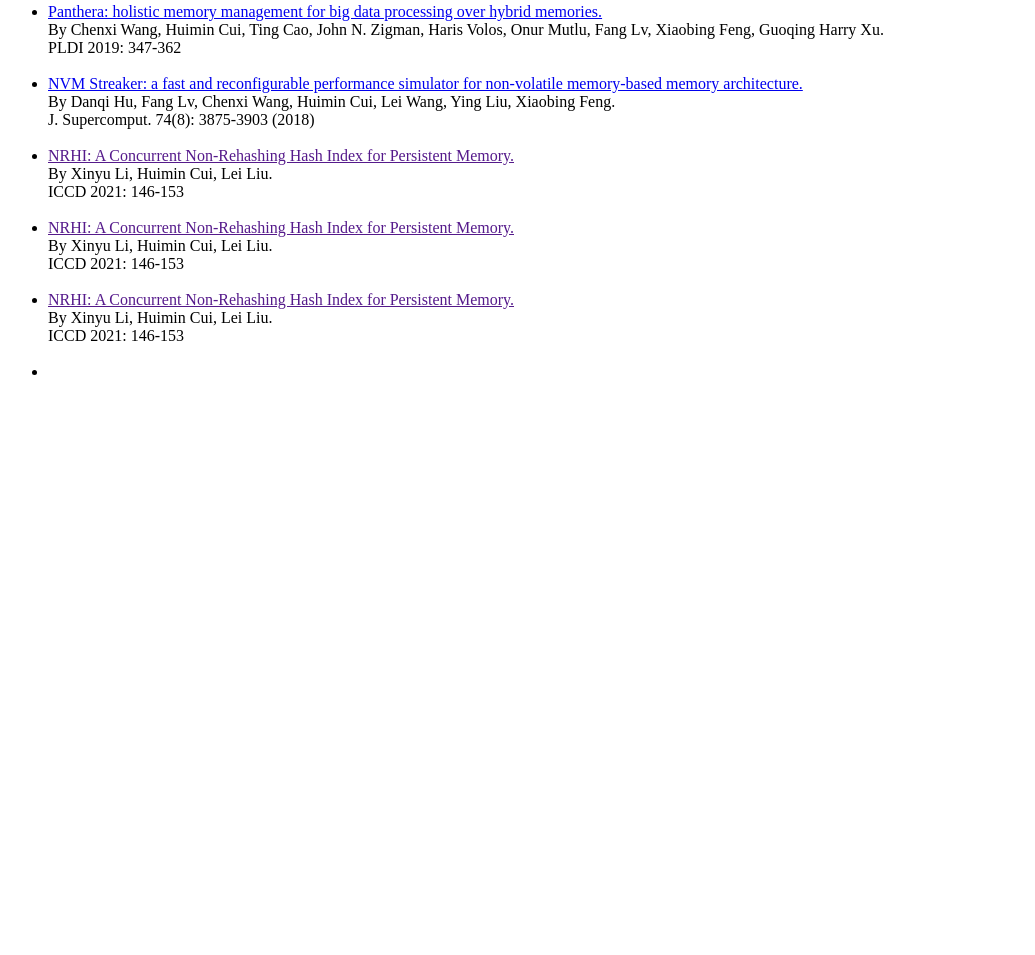
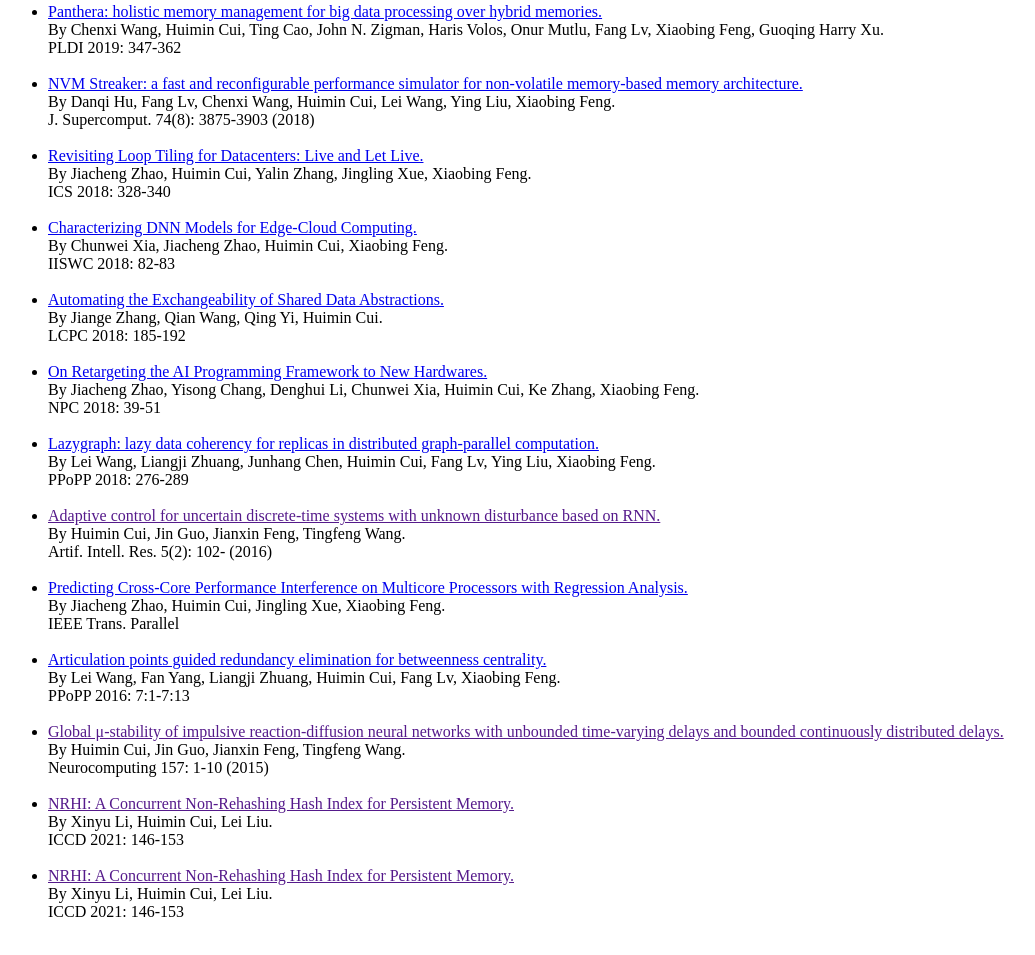
Before and after one commit to cuihuimin/cuihuimin.github.io, a plain HTML site: page index.html in a window 1280 px wide. Shown: the part 1249-2204 px from the top of the page, without its empty margins (50-1085 px from the left). Before the commit the page ends 1724 px from the top, so only its background shows below. Drawn offline with Linux system fonts and the light colour scheme.

Commit message:
Update index.html

```diff
--- a/index.html
+++ b/index.html
@@ -211,11 +211,84 @@
                 </li>
 
                 <li>
+                    <a href="papers/Revisiting Loop Tiling for Datacenters Live and Let Live.pdf">
+                        Revisiting Loop Tiling for Datacenters: Live and Let Live.
+                    </a> </br>
+                    By 	Jiacheng Zhao, Huimin Cui, Yalin Zhang, Jingling Xue, Xiaobing Feng. </br>
+                      ICS 2018: 328-340 </br>
+                    </br>
+                </li>
+
+                <li>
+                    <a href="papers/Characterizing DNN Models for Edge-Cloud Computing.pdf">
+                        Characterizing DNN Models for Edge-Cloud Computing.
+                    </a> </br>
+                    By 	Chunwei Xia, Jiacheng Zhao, Huimin Cui, Xiaobing Feng. </br>
+                     IISWC 2018: 82-83 </br>
+                    </br>
+                </li>
+
+                <li>
+                    <a href="papers/Automating the Exchangeability of Shared Data Abstractions.pdf">
+                        Automating the Exchangeability of Shared Data Abstractions.
+                    </a> </br>
+                    By 	Jiange Zhang, Qian Wang, Qing Yi, Huimin Cui. </br>
+                     LCPC 2018: 185-192 </br>
+                    </br>
+                </li>
+
+                <li>
+                    <a href="papers/On Retargeting the AI Programming Framework to New Hardwares.pdf">
+                        On Retargeting the AI Programming Framework to New Hardwares.
+                    </a> </br>
+                    By 	Jiacheng Zhao, Yisong Chang, Denghui Li, Chunwei Xia, Huimin Cui, Ke Zhang, Xiaobing Feng. </br>
+                     NPC 2018: 39-51 </br>
+                    </br>
+                </li>
+
+
+                <li>
+                    <a href="papers/Lazygraph_lazy_data_coherency_for_replicas_in_dist.pdf">
+                        Lazygraph: lazy data coherency for replicas in distributed graph-parallel computation.
+                    </a> </br>
+                    By 	Lei Wang, Liangji Zhuang, Junhang Chen, Huimin Cui, Fang Lv, Ying Liu, Xiaobing Feng. </br>
+                     PPoPP 2018: 276-289 </br>
+                    </br>
+                </li>
+
+                <li>
                     <a href="">
-                        NRHI: A Concurrent Non-Rehashing Hash Index for Persistent Memory.
+                        Adaptive control for uncertain discrete-time systems with unknown disturbance based on RNN.
                     </a> </br>
-                    By Xinyu Li, Huimin Cui, Lei Liu. </br>
-                     ICCD 2021: 146-153 </br>
+                    By 	Huimin Cui, Jin Guo, Jianxin Feng, Tingfeng Wang. </br>
+                     Artif. Intell. Res. 5(2): 102- (2016) </br>
+                    </br>
+                </li>
+
+                <li>
+                    <a href="papers/Predicting Cross-Core Performance Interference on Multicore Processors with Regression Analysis.pdf">
+                        Predicting Cross-Core Performance Interference on Multicore Processors with Regression Analysis.
+                    </a> </br>
+                    By 	Jiacheng Zhao, Huimin Cui, Jingling Xue, Xiaobing Feng. </br>
+                     IEEE Trans. Parallel </br>
+                    </br>
+                </li>
+
+                <li>
+                    <a href="papers/Articulation points guided redundancy elimination for betweenness centrality.pdfArticulation points guided redundancy elimination for betweenness centrality.pdf">
+                        Articulation points guided redundancy elimination for betweenness centrality.
+                    </a> </br>
+                    By Lei Wang, Fan Yang, Liangji Zhuang, Huimin Cui, Fang Lv, Xiaobing Feng. </br>
+                     PPoPP 2016: 7:1-7:13 </br>
+                    </br>
+                </li>
+
+                <li>
+                    <a href="">
+                        Global μ-stability of impulsive reaction-diffusion neural networks with unbounded time-varying delays and bounded continuously distributed delays.
+                    </a> </br>
+                    By Huimin Cui, Jin Guo, Jianxin Feng, Tingfeng Wang. </br>
+                     Neurocomputing 157: 1-10 (2015) </br>
                     </br>
                 </li>
 
@@ -235,10 +308,6 @@
                     By Xinyu Li, Huimin Cui, Lei Liu. </br>
                      ICCD 2021: 146-153 </br>
                     </br>
-                </li>
-
-                <li>
-
                 </li>
 
 
```
